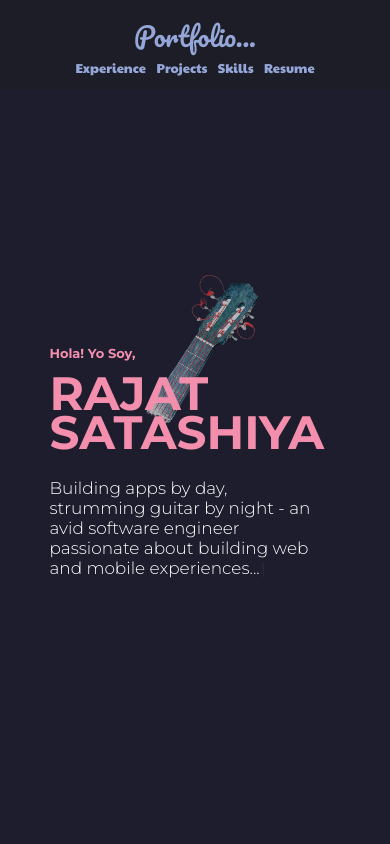
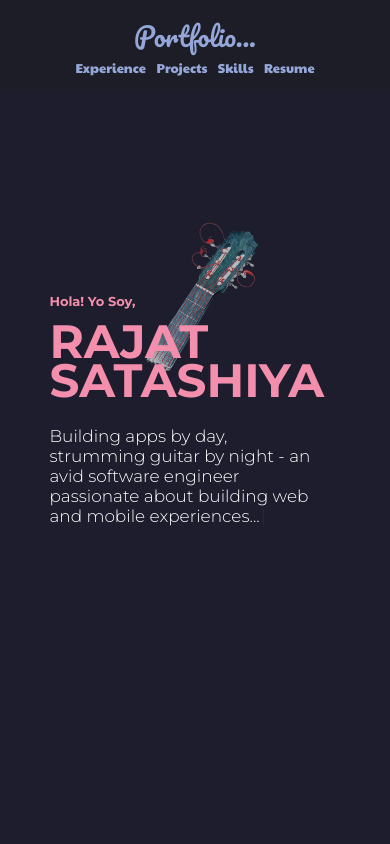
Before and after one commit to RajatSatashiya/Portfolio, a React (Create React App) app: page / in a window 390 px wide. Shown: the top 844 px of the page. Built offline with nearby package versions, Linux system fonts and the light colour scheme.

Commit message:
fixed the height of name component for mobile users

```diff
--- a/src/components/landingStyles.css
+++ b/src/components/landingStyles.css
@@ -87,6 +87,7 @@
   .subLanding {
     display: block;
     margin-top: 0;
+    height: 40vh;
   }
   .nameContainer {
     width: 100%;
```
